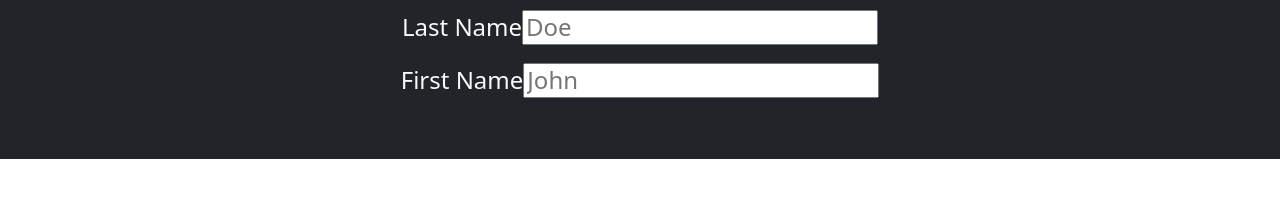
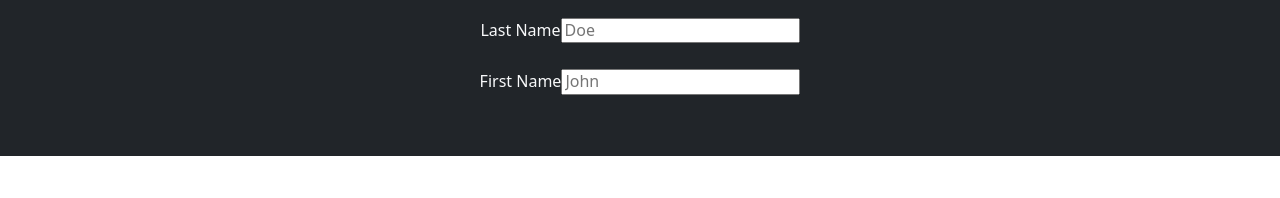
Before and after one commit to jimmynguyen651/datasurveyform, a plain HTML site: page index.html in a window 1280 px wide. Shown: the part 186-384 px from the top of the page. Drawn offline with nearby package versions, Linux system fonts and the light colour scheme.

Commit message:
Update datasurveycss.css

```diff
--- a/datasurveycss.css
+++ b/datasurveycss.css
@@ -14,7 +14,7 @@ button[name="addressbutton"] {
 .addressforms label {
     display:inline-block;
     margin-bottom: 5px;
-    font-size: 75%;
+    font-size: 50%;
 
 
 }
@@ -22,7 +22,7 @@ button[name="addressbutton"] {
 .addressforms input {
     display:inline-block;
     margin-bottom: 5px;
-    font-size: 75%;
+    font-size: 50%;
 }
 
 /* nput[id="firstandlastname"] {
```
